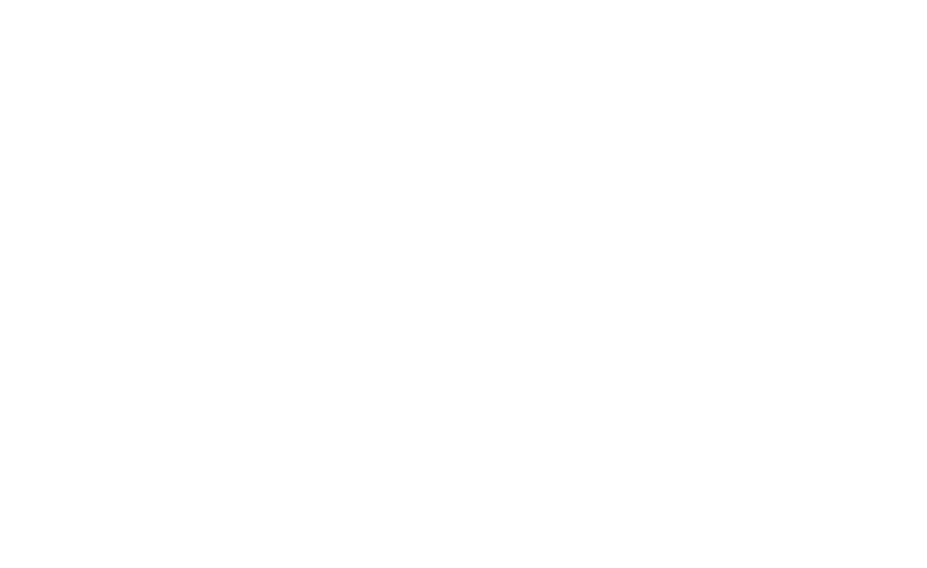
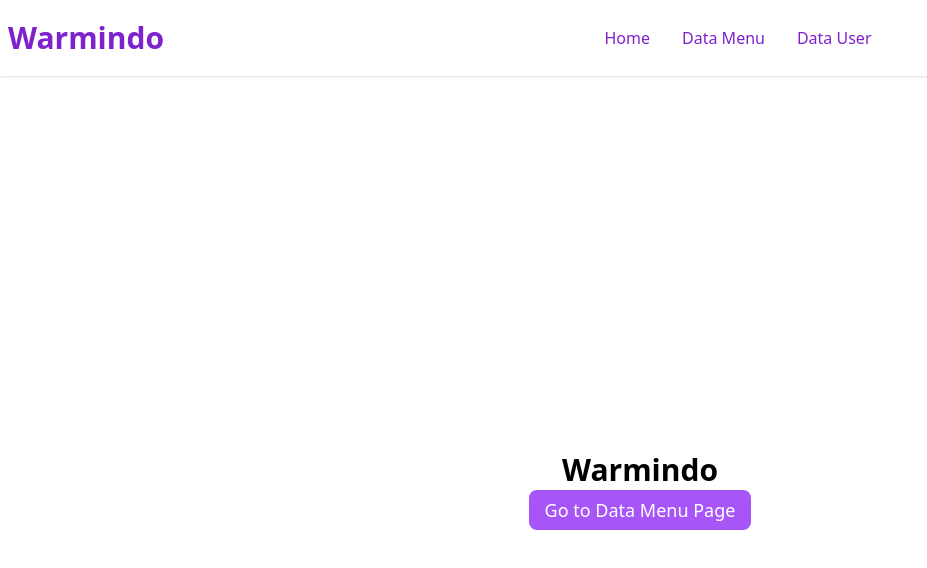
Before and after one commit to agungriyadi19/fe-pemesanan, a React (Create React App) app: page / in a window 1280 px wide. Shown: the top 568 px of the page, without its empty margins (0-927 px from the left). Built offline with nearby package versions, Linux system fonts and the light colour scheme.

Commit message:
edit url

```diff
--- a/src/App.js
+++ b/src/App.js
@@ -21,10 +21,10 @@
   return (
     <BrowserRouter>
       <Routes>
-      <Route exact path="/" component={<Session/>} />
+      {/* <Route exact path="/" component={<Session/>} /> */}
         <Route path="/register" component={<Register/>} />
         <Route path="/login" component={<Login/>} />
-        <Route path="/dashboard" element={<HomePage />} />
+        <Route path="/" element={<HomePage />} />
 
         <Route path="/order" element={<ListOrderPage />} />
         <Route path="/order/add" element={<AddOrderPage />} />
```
